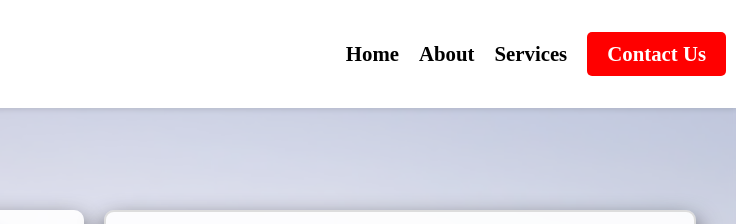
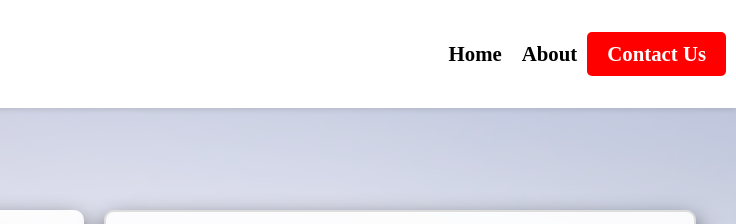
Before and after one commit to Rickyrose26/lockwood, a plain HTML site: page contact.html in a window 1280 px wide. Shown: the top 224 px of the page, 544-1280 px from the left. Drawn offline with Linux system fonts and the light colour scheme.

Commit message:
remove services again commit

```diff
--- a/contact.html
+++ b/contact.html
@@ -34,7 +34,6 @@
             <ul style="display: flex; gap: 15px; padding: 0; margin: 0;">
                 <li style="margin: 0; padding: 0;"><a href="index.html" style="padding: 0;">Home</a></li>
                 <li style="margin: 0; padding: 0;"><a href="about.html" style="padding: 0;">About</a></li>
-                <li style="margin: 0; padding: 0;"><a href="services.html" style="padding: 0 10px 0 0;">Services</a></li>
             </ul>
             <a href="./contact.html" style="margin-left: 10px; margin-right: 10px; padding: 10px 20px; background-color: red; color: white; text-decoration: none; border-radius: 5px;">Contact Us</a>
         </div>
```
